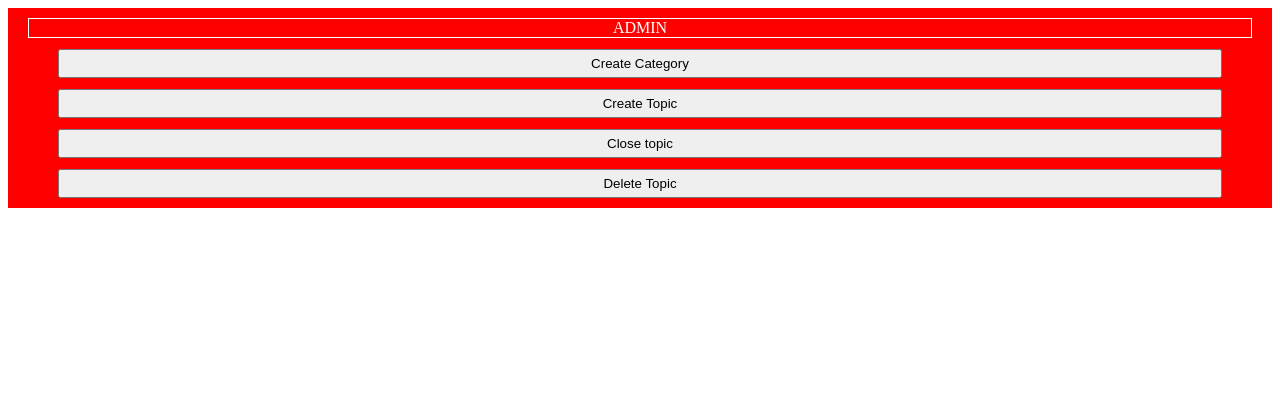
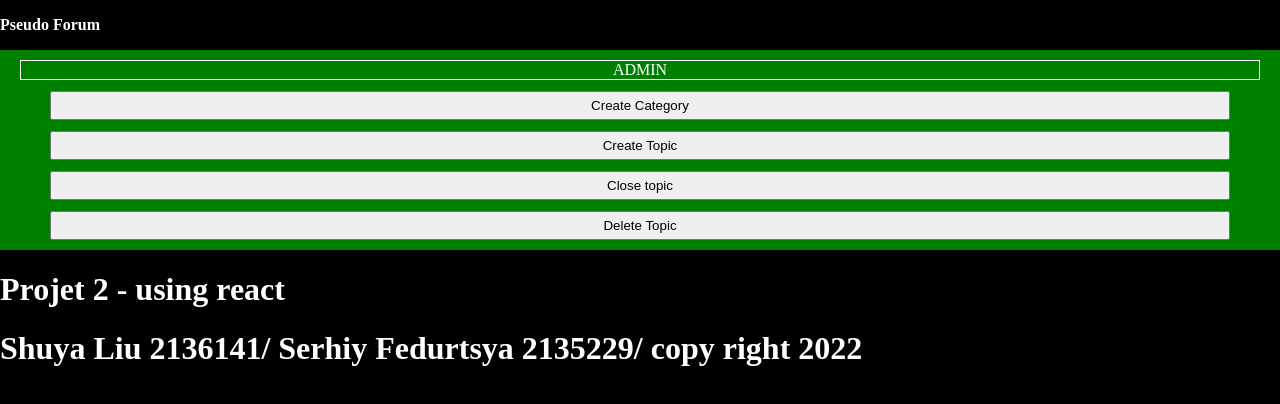
Before and after one commit to dxxxxy/pseudoforum, a React (Vite) app: page / in a window 1280 px wide. Shown: the top 404 px of the page. Built offline with nearby package versions, Linux system fonts and the light colour scheme.

Commit message:
Added Main and some css

```diff
--- a/src/App.jsx
+++ b/src/App.jsx
@@ -1,12 +1,12 @@
-import { useState } from 'react'
-import reactLogo from './assets/react.svg'
-import AdminBox from './lib/AdminBox.jsx'
+import Main from './lib/Main.jsx'
 
 function App() {
-  const [count, setCount] = useState(0)
-
   return (
-      <AdminBox/>
+    <main>
+      <Main.Header/>
+      <Main.Body/>
+      <Main.Footer/>
+    </main>
   )
 }
 
--- a/src/index.css
+++ b/src/index.css
@@ -1,7 +1,31 @@
+body {
+  margin: 0;
+}
+
+main{
+  height: 100vh;
+  display: flex;
+  flex-direction: column;
+  background-color: black;
+}
+
+#header{
+  color: white;
+  font-weight: bold;
+}
+
+#body{
+
+}
+
+#footer{
+  color: white;
+}
+
 #admin-div{
   display: flex;
   flex-direction: column;
-  background-color: red;
+  background-color: green;
   color: white;
 }
 
--- /dev/null
+++ b/src/lib/Main.jsx
@@ -0,0 +1,38 @@
+import AdminBox from "./AdminBox"
+
+function Header () {
+    return(
+        <div id="header">
+            <p>Pseudo Forum</p>
+        </div>
+    )
+}
+
+function Body () {
+    return(
+        <div>
+            <AdminBox/>
+        </div>
+    )
+}
+
+function Footer () {
+    return(
+        <div id="footer">
+            <h1>Projet 2 - using react</h1>
+            <h1>
+                Shuya Liu 2136141/
+                Serhiy Fedurtsya 2135229/
+                copy right 2022
+            </h1>
+        </div>
+    )
+}
+
+const Main = {
+    Header,
+    Body,
+    Footer
+}
+
+export default Main
```
